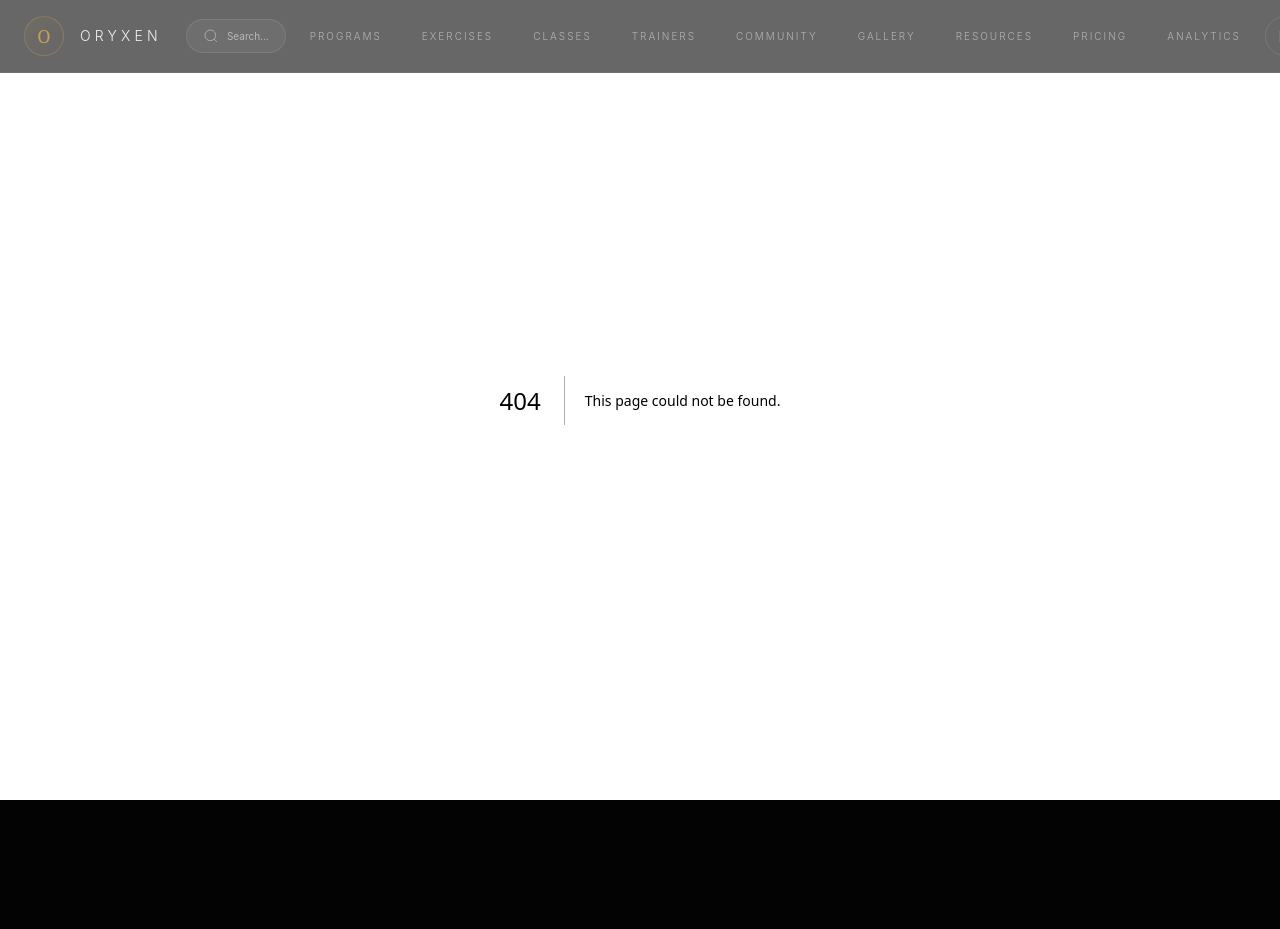
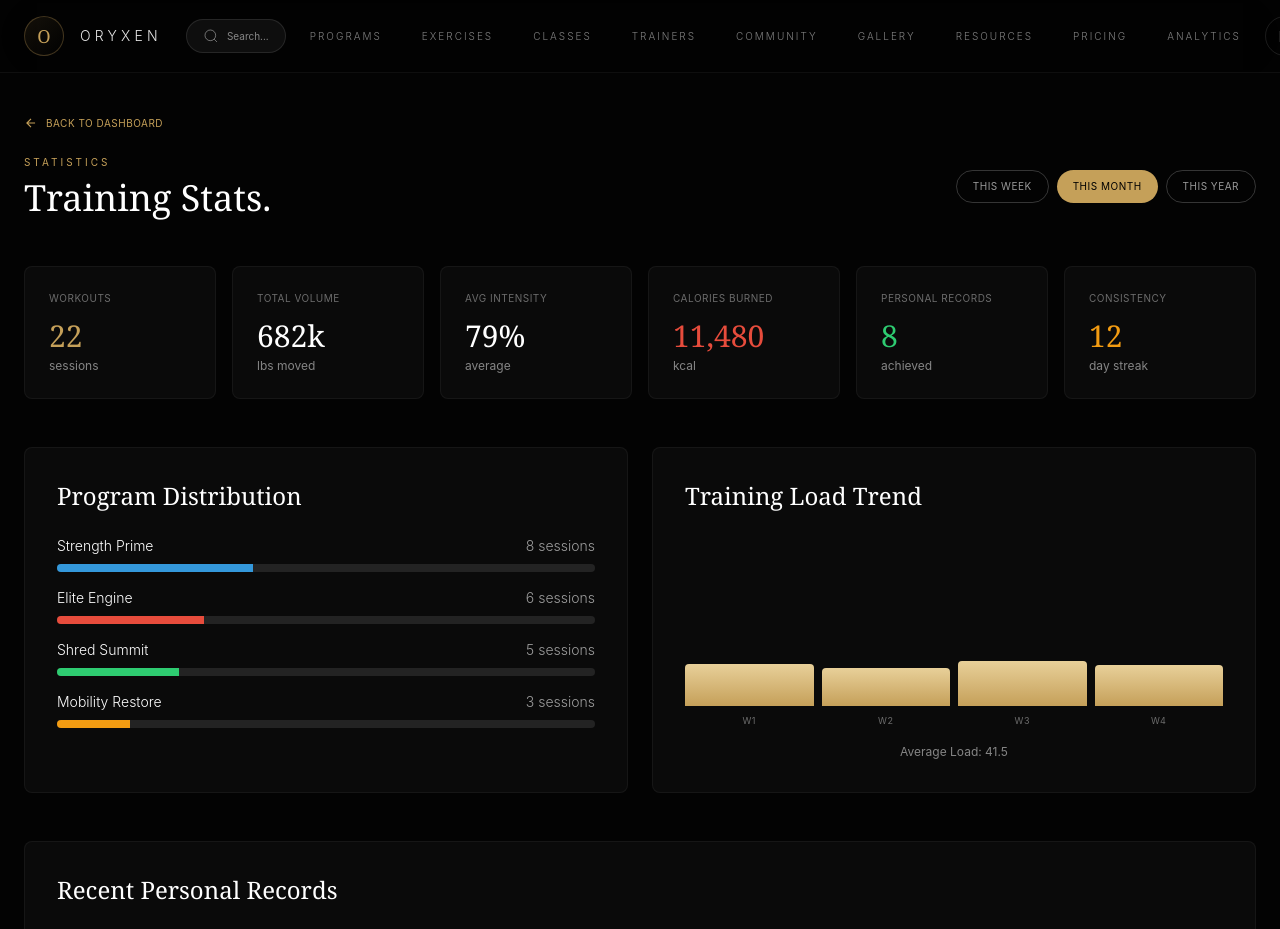
Before and after one commit to Aschio12/oryxen-frontend-2z, a Next.js app in the folder apps/frontend/: page /stats in a window 1280 px wide. Before the commit this address had no page. Shown: the top 929 px of the page. Before the commit the page ends 800 px from the top, so only its background shows below. Built offline with nearby package versions, Linux system fonts and the light colour scheme.

Commit message:
feat: Added comprehensive Stats Dashboard with performance metrics, trends, and insights

```diff
--- /dev/null
+++ b/apps/frontend/src/app/stats/page.tsx
@@ -0,0 +1,212 @@
+"use client";
+
+import { useState } from "react";
+import Link from "next/link";
+
+export default function StatsPage() {
+  const [timeRange, setTimeRange] = useState<"week" | "month" | "year">("month");
+
+  const stats = {
+    week: {
+      totalWorkouts: 5,
+      totalVolume: 163000,
+      avgIntensity: 82,
+      caloriesBurned: 2600,
+      personalRecords: 2,
+      streak: 12
+    },
+    month: {
+      totalWorkouts: 22,
+      totalVolume: 682000,
+      avgIntensity: 79,
+      caloriesBurned: 11480,
+      personalRecords: 8,
+      streak: 12
+    },
+    year: {
+      totalWorkouts: 287,
+      totalVolume: 8976000,
+      avgIntensity: 76,
+      caloriesBurned: 152400,
+      personalRecords: 94,
+      streak: 12
+    }
+  };
+
+  const currentStats = stats[timeRange];
+
+  const topLifts = [
+    { lift: "Deadlift", weight: "455 lbs", date: "2 weeks ago", pr: true },
+    { lift: "Bench Press", weight: "285 lbs", date: "1 week ago", pr: true },
+    { lift: "Squat", weight: "385 lbs", date: "3 days ago", pr: false },
+  ];
+
+  const workoutDistribution = [
+    { program: "Strength Prime", count: 8, color: "#3498DB" },
+    { program: "Elite Engine", count: 6, color: "#E74C3C" },
+    { program: "Shred Summit", count: 5, color: "#2ECC71" },
+    { program: "Mobility Restore", count: 3, color: "#F39C12" },
+  ];
+
+  const trainingLoad = [
+    { week: "W1", load: 42 },
+    { week: "W2", load: 38 },
+    { week: "W3", load: 45 },
+    { week: "W4", load: 41 },
+  ];
+
+  return (
+    <main className="min-h-screen bg-[#030303] pt-28 pb-20 selection:bg-[#C5A059]/30">
+      <div className="mx-auto max-w-7xl px-6">
+
+        {/* Header */}
+        <header className="mb-12">
+          <Link href="/dashboard" className="inline-flex items-center gap-2 text-[10px] uppercase tracking-wider text-[#C5A059] hover:text-white mb-6">
+            <svg width="14" height="14" viewBox="0 0 24 24" fill="none" stroke="currentColor" strokeWidth="2"><path d="M19 12H5M12 19l-7-7 7-7"/></svg>
+            Back to Dashboard
+          </Link>
+
+          <div className="flex items-center justify-between">
+            <div>
+              <p className="text-[10px] uppercase tracking-[0.3em] text-[#C5A059]">Statistics</p>
+              <h1 className="mt-2 font-serif text-4xl font-light text-white">Training Stats.</h1>
+            </div>
+            <div className="flex gap-2">
+              {["week", "month", "year"].map((range) => (
+                <button
+                  key={range}
+                  onClick={() => setTimeRange(range as any)}
+                  className={`rounded-full px-4 py-2 text-[10px] uppercase tracking-wider transition-all ${
+                    timeRange === range
+                      ? "bg-[#C5A059] text-black"
+                      : "border border-white/20 text-white/60 hover:border-white/40"
+                  }`}
+                >
+                  {range === "week" ? "This Week" : range === "month" ? "This Month" : "This Year"}
+                </button>
+              ))}
+            </div>
+          </div>
+        </header>
+
+        {/* Key Metrics */}
+        <section className="mb-12 grid gap-4 md:grid-cols-3 lg:grid-cols-6">
+          <div className="rounded-lg border border-white/5 bg-[#0A0A0A] p-6">
+            <p className="text-[10px] uppercase tracking-wider text-white/40">Workouts</p>
+            <p className="mt-3 font-serif text-3xl font-light text-[#C5A059]">{currentStats.totalWorkouts}</p>
+            <p className="mt-1 text-xs text-white/50">sessions</p>
+          </div>
+
+          <div className="rounded-lg border border-white/5 bg-[#0A0A0A] p-6">
+            <p className="text-[10px] uppercase tracking-wider text-white/40">Total Volume</p>
+            <p className="mt-3 font-serif text-3xl font-light text-white">{(currentStats.totalVolume / 1000).toFixed(0)}k</p>
+            <p className="mt-1 text-xs text-white/50">lbs moved</p>
+          </div>
+
+          <div className="rounded-lg border border-white/5 bg-[#0A0A0A] p-6">
+            <p className="text-[10px] uppercase tracking-wider text-white/40">Avg Intensity</p>
+            <p className="mt-3 font-serif text-3xl font-light text-white">{currentStats.avgIntensity}%</p>
+            <p className="mt-1 text-xs text-white/50">average</p>
+          </div>
+
+          <div className="rounded-lg border border-white/5 bg-[#0A0A0A] p-6">
+            <p className="text-[10px] uppercase tracking-wider text-white/40">Calories Burned</p>
+            <p className="mt-3 font-serif text-3xl font-light text-[#E74C3C]">{currentStats.caloriesBurned.toLocaleString()}</p>
+            <p className="mt-1 text-xs text-white/50">kcal</p>
+          </div>
+
+          <div className="rounded-lg border border-white/5 bg-[#0A0A0A] p-6">
+            <p className="text-[10px] uppercase tracking-wider text-white/40">Personal Records</p>
+            <p className="mt-3 font-serif text-3xl font-light text-[#2ECC71]">{currentStats.personalRecords}</p>
+            <p className="mt-1 text-xs text-white/50">achieved</p>
+          </div>
+
+          <div className="rounded-lg border border-white/5 bg-[#0A0A0A] p-6">
+            <p className="text-[10px] uppercase tracking-wider text-white/40">Consistency</p>
+            <p className="mt-3 font-serif text-3xl font-light text-[#F39C12]">{currentStats.streak}</p>
+            <p className="mt-1 text-xs text-white/50">day streak</p>
+          </div>
+        </section>
+
+        {/* Charts Row */}
+        <section className="mb-12 grid gap-6 lg:grid-cols-2">
+
+          {/* Program Distribution */}
+          <div className="rounded-lg border border-white/5 bg-[#0A0A0A] p-8">
+            <h2 className="mb-6 font-serif text-2xl font-light text-white">Program Distribution</h2>
+            <div className="space-y-4">
+              {workoutDistribution.map((prog, idx) => (
+                <div key={idx} className="flex items-center gap-4">
+                  <div className="flex-1">
+                    <div className="flex items-center justify-between mb-2">
+                      <p className="text-sm font-light text-white">{prog.program}</p>
+                      <span className="text-sm font-light text-white/60">{prog.count} sessions</span>
+                    </div>
+                    <div className="h-2 w-full rounded-full bg-white/10 overflow-hidden">
+                      <div
+                        className="h-full"
+                        style={{ width: `${(prog.count / 22) * 100}%`, backgroundColor: prog.color }}
+                      />
+                    </div>
+                  </div>
+                </div>
+              ))}
+            </div>
+          </div>
+
+          {/* Training Load Trend */}
+          <div className="rounded-lg border border-white/5 bg-[#0A0A0A] p-8">
+            <h2 className="mb-6 font-serif text-2xl font-light text-white">Training Load Trend</h2>
+            <div className="flex items-end justify-between gap-2 h-48 mb-4">
+              {trainingLoad.map((week, idx) => (
+                <div key={idx} className="flex-1 flex flex-col items-center gap-2">
+                  <div
+                    className="w-full bg-gradient-to-t from-[#C5A059] to-[#E8D099] rounded-t transition-all hover:from-[#E8D099] hover:to-white"
+                    style={{ height: `${Math.max(week.load, 20)}px` }}
+                  />
+                  <span className="text-[9px] uppercase tracking-wider text-white/40">{week.week}</span>
+                </div>
+              ))}
+            </div>
+            <div className="text-xs text-white/50 text-center">Average Load: 41.5</div>
+          </div>
+        </section>
+
+        {/* Top Lifts */}
+        <section className="rounded-lg border border-white/5 bg-[#0A0A0A] p-8">
+          <h2 className="mb-6 font-serif text-2xl font-light text-white">Recent Personal Records</h2>
+          <div className="space-y-4">
+            {topLifts.map((lift, idx) => (
+              <div key={idx} className="flex items-center justify-between rounded-lg border border-white/10 bg-white/5 p-4 hover:border-[#C5A059]/30 transition-all">
+                <div>
+                  <p className="font-semibold text-white">{lift.lift}</p>
+                  <p className="text-xs text-white/50 mt-1">{lift.date}</p>
+                </div>
+                <div className="text-right">
+                  <p className="font-serif text-2xl font-light text-[#C5A059]">{lift.weight}</p>
+                  {lift.pr && (
+                    <span className="text-[10px] uppercase tracking-wider text-[#2ECC71] font-semibold">PR</span>
+                  )}
+                </div>
+              </div>
+            ))}
+          </div>
+        </section>
+
+        {/* Insights */}
+        <section className="mt-12 rounded-lg border border-[#C5A059]/20 bg-gradient-to-b from-[#0A0A0A] to-[#C5A059]/5 p-8">
+          <div className="flex items-center gap-2 text-[#C5A059] mb-4">
+            <svg width="16" height="16" viewBox="0 0 24 24" fill="none" stroke="currentColor" strokeWidth="2"><path d="M12 2v4M12 18v4M4.93 4.93l2.83 2.83M16.24 16.24l2.83 2.83M2 12h4M18 12h4M4.93 19.07l2.83-2.83M16.24 7.76l2.83-2.83"/></svg>
+            <h3 className="text-[10px] uppercase tracking-widest font-semibold">Performance Insights</h3>
+          </div>
+          <div className="space-y-3 text-sm font-light text-white/80">
+            <p>✓ Your consistency is excellent - 12-day streak maintained</p>
+            <p>✓ Total volume trending up - great progression this month</p>
+            <p>✓ 8 personal records achieved - keep the momentum going</p>
+            <p>✓ Average intensity at 79% - well-balanced training load</p>
+          </div>
+        </section>
+      </div>
+    </main>
+  );
+}
```
